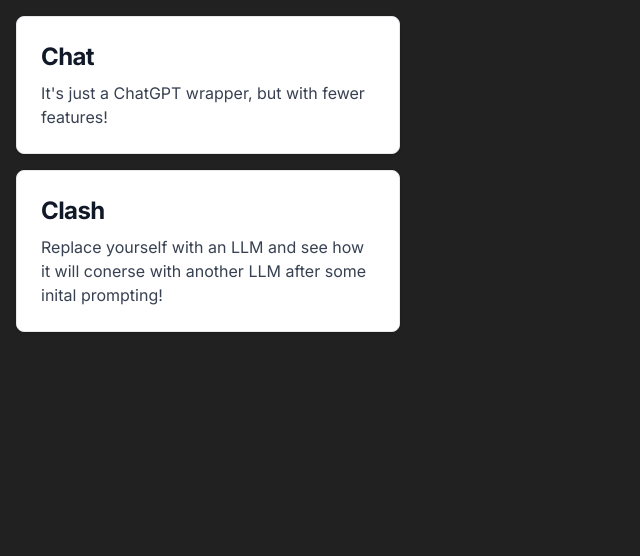
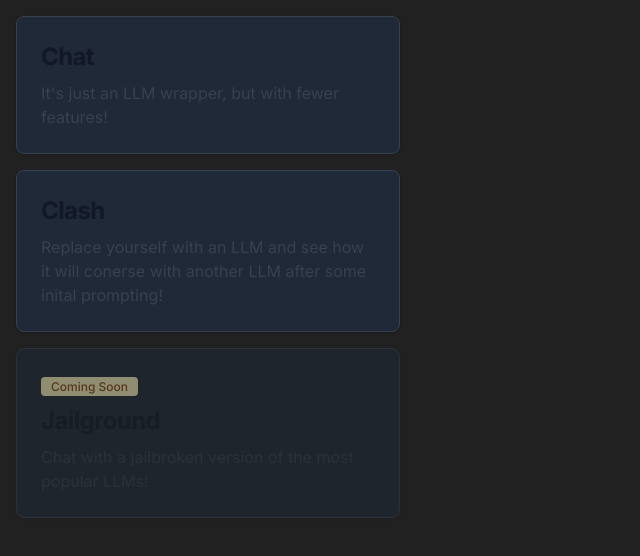
Before and after one commit to TsiarasKon/LLM-Clash, a Next.js app in the folder frontend/llm-clash/: page / in a window 1280 px wide. Shown: the top 556 px of the page, without its empty margins (0-640 px from the left). Built offline with nearby package versions, Linux system fonts and the light colour scheme.

Commit message:
FE: StyledLink

```diff
--- a/frontend/llm-clash/src/app/page.tsx
+++ b/frontend/llm-clash/src/app/page.tsx
@@ -1,17 +1,23 @@
+import StyledLink from '@/components/styled/StyledLink';
 import Link from 'next/link';
 import React from 'react';
 
 const Home: React.FC = () => {
     return (
         <div>
-            <Link href="/chat" className="block max-w-sm m-4 p-6 bg-white border border-gray-200 rounded-lg shadow hover:bg-gray-100 dark:bg-gray-800 dark:border-gray-700 dark:hover:bg-gray-700">
+            <StyledLink href="/chat">
                 <h5 className="mb-2 text-2xl font-bold tracking-tight text-gray-900 dark:text-white">Chat</h5>
-                <p className="font-normal text-gray-700 dark:text-gray-400">It&apos;s just a ChatGPT wrapper, but with fewer features!</p>
-            </Link>
-            <Link href="/clash" className="block max-w-sm m-4 p-6 bg-white border border-gray-200 rounded-lg shadow hover:bg-gray-100 dark:bg-gray-800 dark:border-gray-700 dark:hover:bg-gray-700">
+                <p className="font-normal text-gray-700 dark:text-gray-400">It&apos;s just an LLM wrapper, but with fewer features!</p>
+            </StyledLink>
+            <StyledLink href="/clash">
                 <h5 className="mb-2 text-2xl font-bold tracking-tight text-gray-900 dark:text-white">Clash</h5>
                 <p className="font-normal text-gray-700 dark:text-gray-400">Replace yourself with an LLM and see how it will conerse with another LLM after some inital prompting!</p>
-            </Link>
+            </StyledLink>
+            <StyledLink href="#" disabled={true}>
+                <span className="bg-yellow-100 text-yellow-800 text-xs font-medium me-2 px-2.5 py-0.5 rounded dark:bg-yellow-900 dark:text-yellow-300">Coming Soon</span>
+                <h5 className="my-2 text-2xl font-bold tracking-tight text-gray-900 dark:text-white">Jailground</h5>
+                <p className="font-normal text-gray-700 dark:text-gray-400">Chat with a jailbroken version of the most popular LLMs!</p>
+            </StyledLink>
         </div>
     );
 }
--- /dev/null
+++ b/frontend/llm-clash/src/components/styled/StyledLink.tsx
@@ -0,0 +1,25 @@
+import Link, { LinkProps } from "next/link";
+import { ReactNode } from "react";
+
+interface IStyledLinkProps extends LinkProps {
+    children: ReactNode;
+    disabled?: boolean;
+    extraClasses?: string;
+}
+
+const StyledLink: React.FC<IStyledLinkProps> = ({ children, disabled = false, extraClasses = '', ...props }) => {
+    const classes = `block max-w-sm m-4 p-6 border rounded-lg shadow bg-gray-800 border-gray-700 ${extraClasses} ${disabled
+        ? "opacity-50 cursor-default"
+        : "hover:bg-gray-700"}`;
+
+    return (
+        <Link
+            className={classes}
+            {...props}
+        >
+            {children}
+        </Link>
+    );
+};
+
+export default StyledLink;
```
